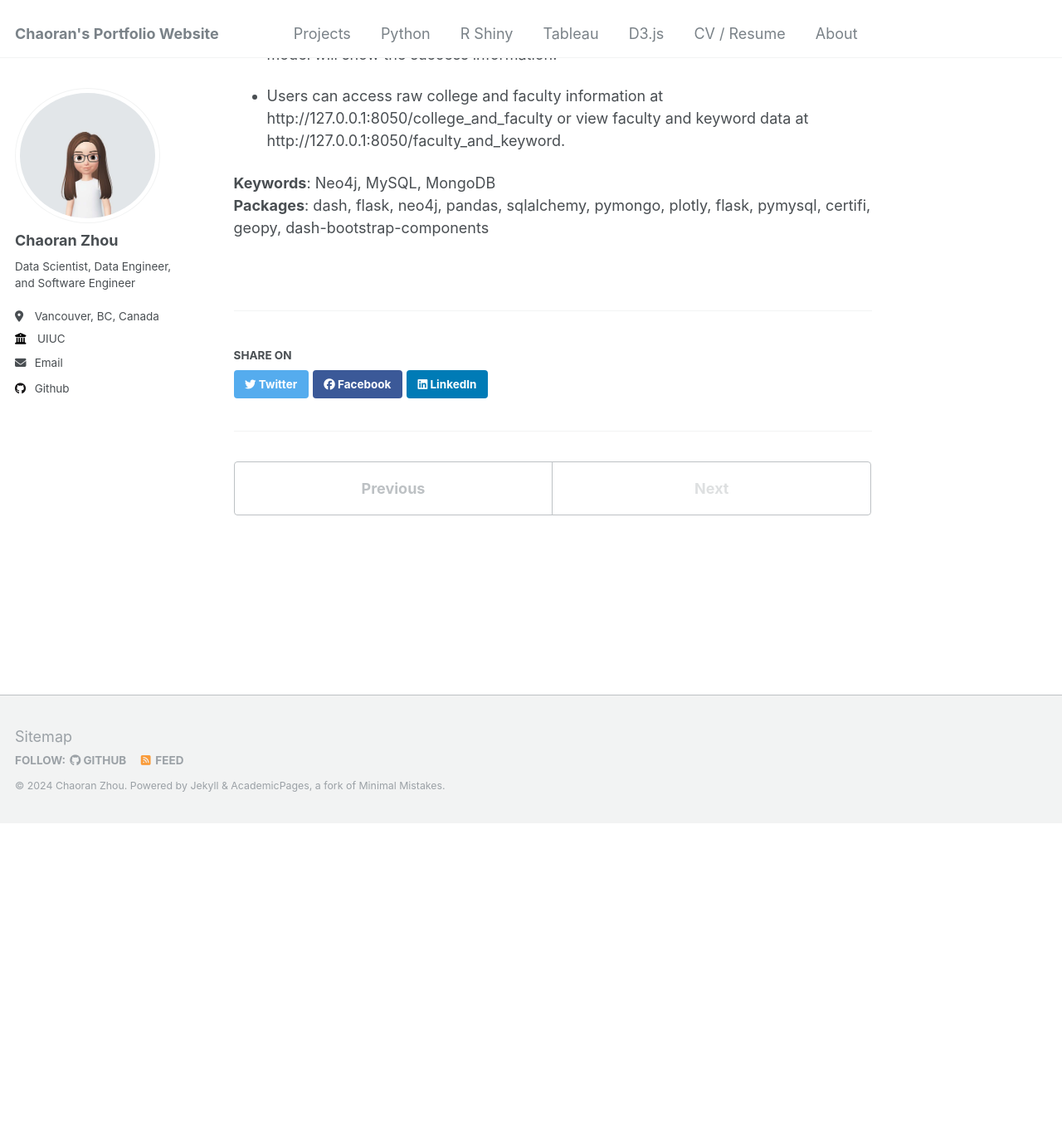
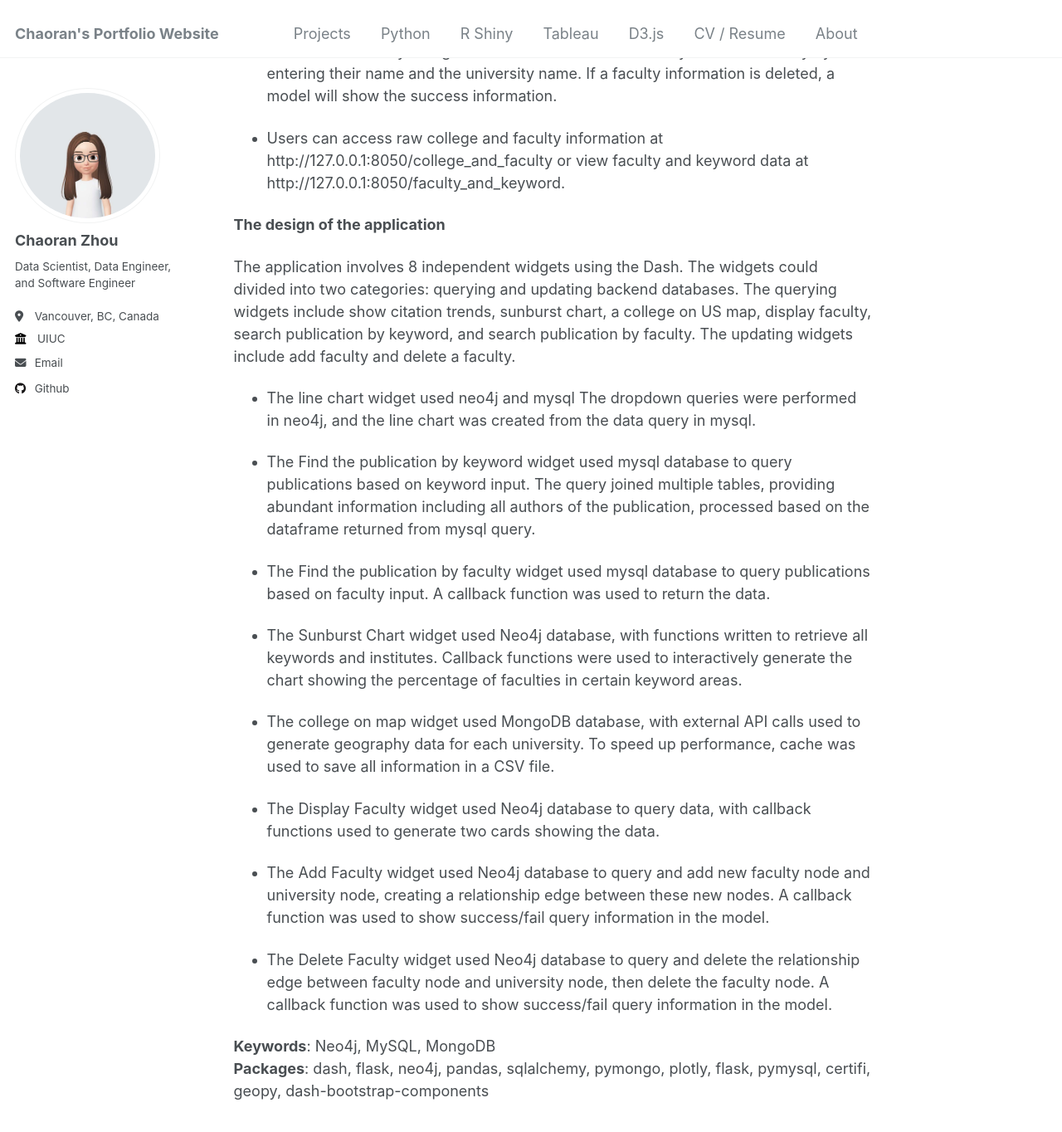
Before and after one commit to ranranrunforit/ranranrunforit.github.io, a Jekyll site: the page built from _projects/project-4.md, in a window 1280 px wide and 1400 px high, scrolled down 1381 px. Shown: the top 1364 px of the window at 83% size. Built offline with Jekyll 4.4.1, drawn with Linux system fonts in a browser that asks for light colours; before the commit the page ends 2374 px from its top, so only the background shows below that.

Commit message:
Update project-4.md

```diff
--- a/_projects/project-4.md
+++ b/_projects/project-4.md
@@ -13,6 +13,8 @@ The objectives of the application are to provide users with the ability to searc
 
 **[Faculty Analytics Demo](https://mediaspace.illinois.edu/media/t/1_uhjjx6f1)**
 
+
+**The Usage**
 
 -	The "Citations number trend on a line chart" widget allows users to select a keyword, faculty name, and year range to visualize the citation number of publications related to the keyword from the professor.
 
@@ -32,5 +34,26 @@ The objectives of the application are to provide users with the ability to searc
 
 -	Users can access raw college and faculty information at http://127.0.0.1:8050/college_and_faculty or view faculty and keyword data at http://127.0.0.1:8050/faculty_and_keyword.
 
+**The design of the application**
+
+The application involves 8 independent widgets using the Dash. The widgets could divided into two categories: querying and updating backend databases. The querying widgets include show citation trends, sunburst chart, a college on US map, display faculty, search publication by keyword, and search publication by faculty. The updating widgets include add faculty and delete a faculty.
+
+-	The line chart widget used neo4j and mysql The dropdown queries were performed in neo4j, and the line chart was created from the data query in mysql.
+
+-	The Find the publication by keyword widget used mysql database to query publications based on keyword input. The query joined multiple tables, providing abundant information including all authors of the publication, processed based on the dataframe returned from mysql query.
+
+-	The Find the publication by faculty widget used mysql database to query publications based on faculty input. A callback function was used to return the data.
+
+-	The Sunburst Chart widget used Neo4j database, with functions written to retrieve all keywords and institutes. Callback functions were used to interactively generate the chart showing the percentage of faculties in certain keyword areas.
+
+-	The college on map widget used MongoDB database, with external API calls used to generate geography data for each university. To speed up performance, cache was used to save all information in a CSV file.
+
+-	The Display Faculty widget used Neo4j database to query data, with callback functions used to generate two cards showing the data.
+
+-	The Add Faculty widget used Neo4j database to query and add new faculty node and university node, creating a relationship edge between these new nodes. A callback function was used to show success/fail query information in the model.
+
+-	The Delete Faculty widget used Neo4j database to query and delete the relationship edge between faculty node and university node, then delete the faculty node. A callback function was used to show success/fail query information in the model.
+
+
 **Keywords**: Neo4j, MySQL, MongoDB
 **Packages**: dash, flask, neo4j, pandas, sqlalchemy, pymongo, plotly, flask, pymysql, certifi, geopy, dash-bootstrap-components
```
